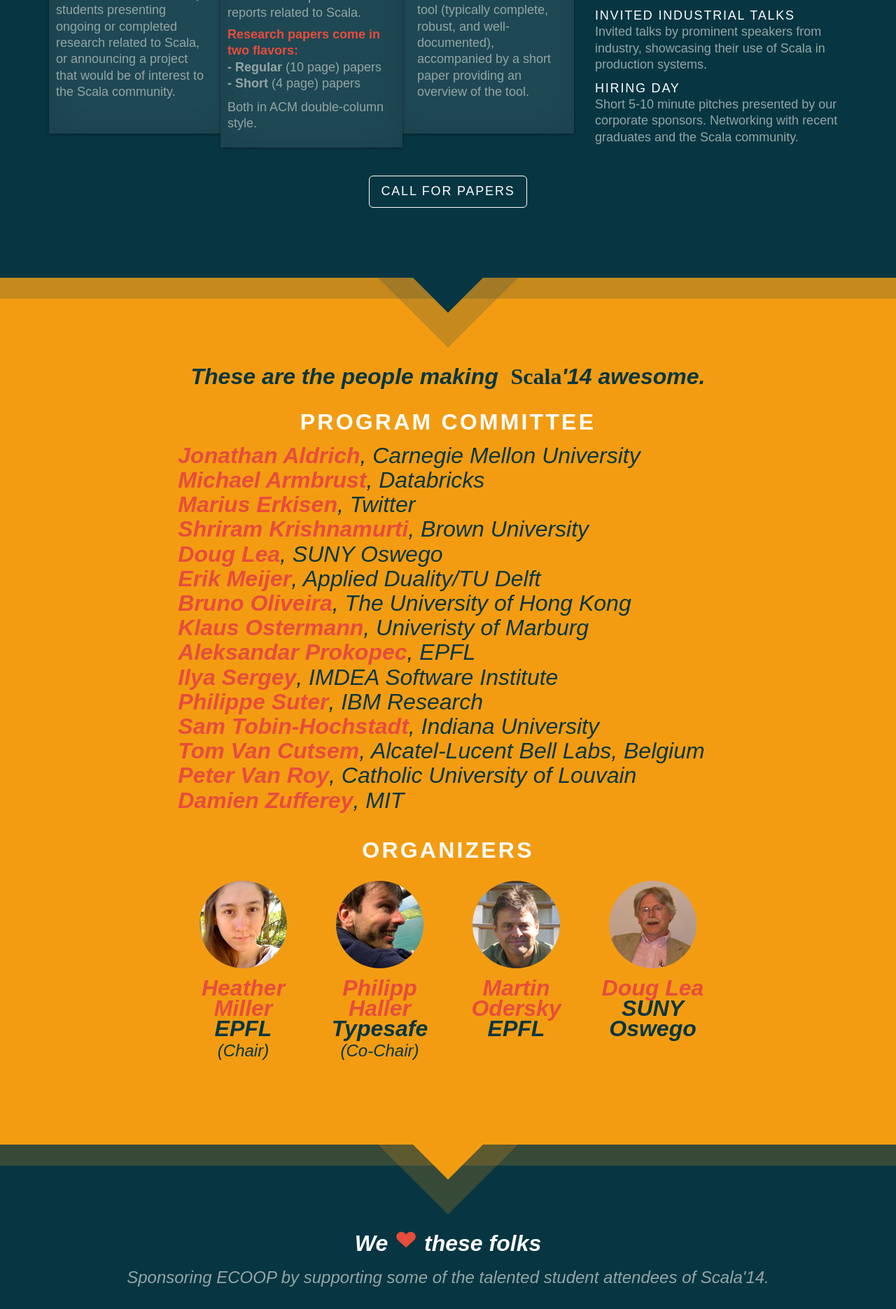
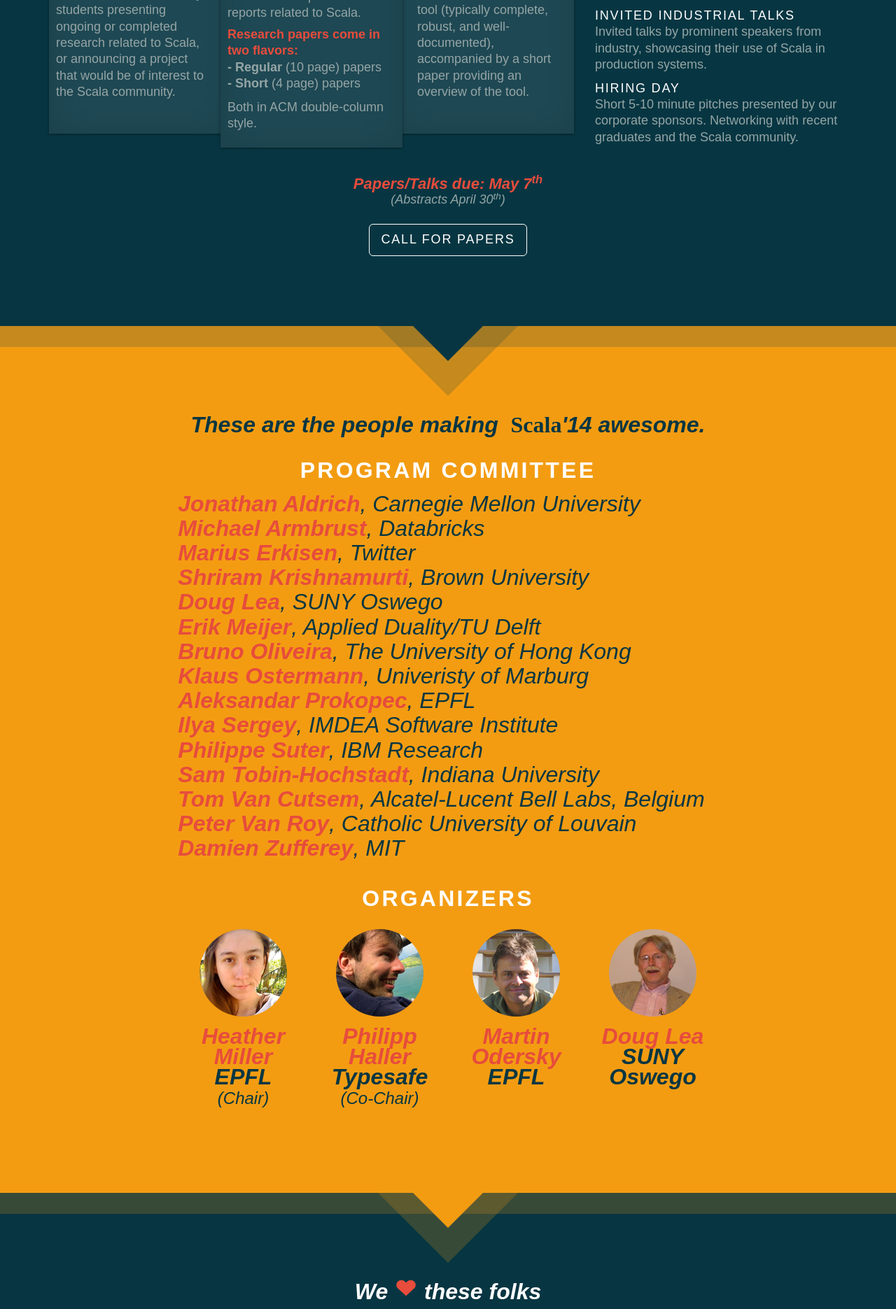
Before and after one commit to heathermiller/wwwscala14, a Jekyll site: the page built from index.md, in a window 1280 px wide. Shown: the part 1333-3204 px from the top of the page at 70% size. Built offline with Jekyll 4.4.1, drawn with Linux system fonts in a browser that asks for light colours.

Commit message:
Added due dates to front page

```diff
--- a/_layouts/frontpage.html
+++ b/_layouts/frontpage.html
@@ -100,6 +100,8 @@ layout: default
       </div>
     </div>
     <div class="row centered">
+      <div class="papers-talks-due">Papers/Talks due: May 7<sup>th</sup></div>
+      <div class="abstracts-due">(Abstracts April 30<sup>th</sup>)</div>
       <a href="http://google.com" class="btn btn-outline-inverse btn-lg">Call for Papers</a>
     </div>
   </div>
--- a/resources/css/main.css
+++ b/resources/css/main.css
@@ -771,3 +771,20 @@ a.btn-outline-inverse {
     background-size: 125px 125px;
   }
 }
+
+.papers-talks-due {
+  font-family: "petala-pro",sans-serif;
+  font-style: italic;
+  font-weight: 600;
+  color: #E74C3C;
+  font-size: 22px;
+  /*margin-bottom: 4px;*/
+}
+
+.abstracts-due {
+  font-family: "petala-pro",sans-serif;
+  font-style: italic;
+  font-weight: 100;
+  color: #95A5A6;
+  margin-bottom: 22px;
+}
```
